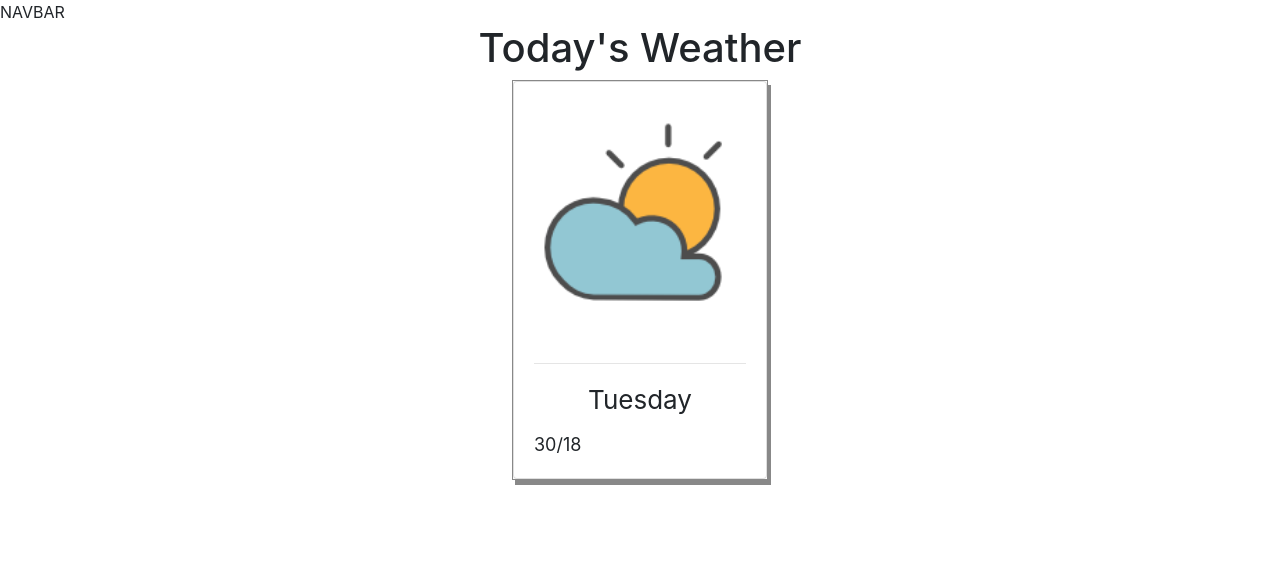
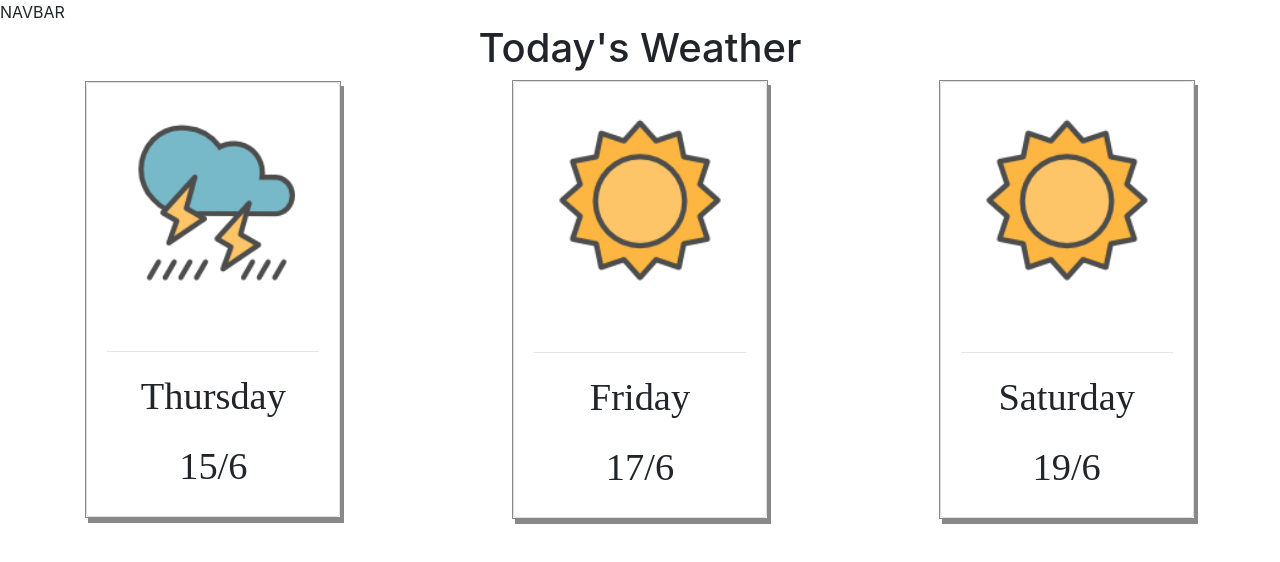
Before and after one commit to osamahafez/react-utility-belt, a React (Create React App) app: page / in a window 1280 px wide. Shown: the top 562 px of the page. Built offline with nearby package versions, Linux system fonts and the light colour scheme.

Commit message:
randomize inputs entered the weatherItem component

```diff
--- a/src/components/WeatherItem/WeatherItem.css
+++ b/src/components/WeatherItem/WeatherItem.css
@@ -3,13 +3,10 @@
     margin: auto;
     border: 1px solid #888;
     box-shadow: 3px 5px #888;
+    font-family: 'Noto Serif TC', serif;
 }
 
-.WeatherItemCardTitle {
-    font-size: 26px;
+.WeatherItemCardTitle, .WeatherItemCardText {
+    font-size: 3vw;
     text-align: center;
 }
-
-.WeatherItemCardText {
-    font-size: 18px;
-}
--- a/src/components/WeatherItem/WeatherItem.js
+++ b/src/components/WeatherItem/WeatherItem.js
@@ -8,16 +8,37 @@ import {
 } from 'reactstrap';
 import './WeatherItem.css';
 import CloudSunny from '../../assets/images/CloudSunny.png';
+import Sunny from '../../assets/images/Sunny.png';
+import Rainy from '../../assets/images/Rainy.png';
+import Lighting from '../../assets/images/Lighting.png';
 
 const weatherItem = (props) => {
+
+    // generating weather image depending on the random values of the degrees
+    let weatherImg = '';
+    if (props.high < 30 && props.high > 15 && props.low <= 15 && props.low >= 7) {
+        weatherImg=CloudSunny;
+    }
+    else if(props.high <= 15 && props.low <= 10 && props.low > 7) {
+        weatherImg=Rainy;
+    }
+    else if(props.high <= 15 && props.low <= 7) {
+        weatherImg=Lighting;
+    }
+    else {
+        weatherImg=Sunny;
+    }
+
     return (
         <div className='WeatherItemWrapper'>
-            <Card>
-                <CardImg top width='100%' src={CloudSunny} alt="Clould Sunny" />
+            <Card >
+                <CardImg top width='100%' src={weatherImg} alt="Weather Image" />
                 <CardBody>
                     <hr />
-                    <CardTitle className='WeatherItemCardTitle'>{props.day}</CardTitle>
-                    <CardText className='WeatherItemCardText'>{props.high}/{props.low}</CardText>
+                    <div style={{backgroundColor: '#fff'}}>
+                        <CardTitle className='WeatherItemCardTitle'>{props.day}</CardTitle>
+                        <CardText className='WeatherItemCardText'>{props.high}/{props.low}</CardText>
+                    </div>
                 </CardBody>
             </Card>
         </div>
--- a/src/containers/WeatherContainer/WeatherContainer.js
+++ b/src/containers/WeatherContainer/WeatherContainer.js
@@ -5,11 +5,24 @@ import './WeatherContainer.css';
 class WeatherContainer extends Component {
 
 
+
+
     render() {
+
+        // generating random degrees
+        const highDeg = Math.floor(Math.random()*(36-12+1)+12);
+        const lowDeg = (highDeg <= 20) ? Math.floor(Math.random()*(10-5+1)+5) : Math.floor(Math.random()*(18-11+1)+11);
+        const days = ['Saturday', 'Sunday', 'Monday', 'Tuesday', 'Wednesday', 'Thursday', 'Friday'];
+        const randomDayNumber = Math.floor(Math.random()*(6-0+1)+0);
+
         return (
             <div>
                 <h1 className='WeatherHeading'>Today's Weather</h1>
-                <WeatherItem day='Tuesday' high='30' low='18' />
+                <div style={{display: 'flex'}}>
+                    <WeatherItem day={days[randomDayNumber]} high={highDeg} low={lowDeg} />
+                    <WeatherItem day={days[(randomDayNumber+1)%7]} high={highDeg+2} low={lowDeg} />
+                    <WeatherItem day={days[(randomDayNumber+2)%7]} high={highDeg+4} low={lowDeg} />
+                </div>
             </div>
         );
     }
```
